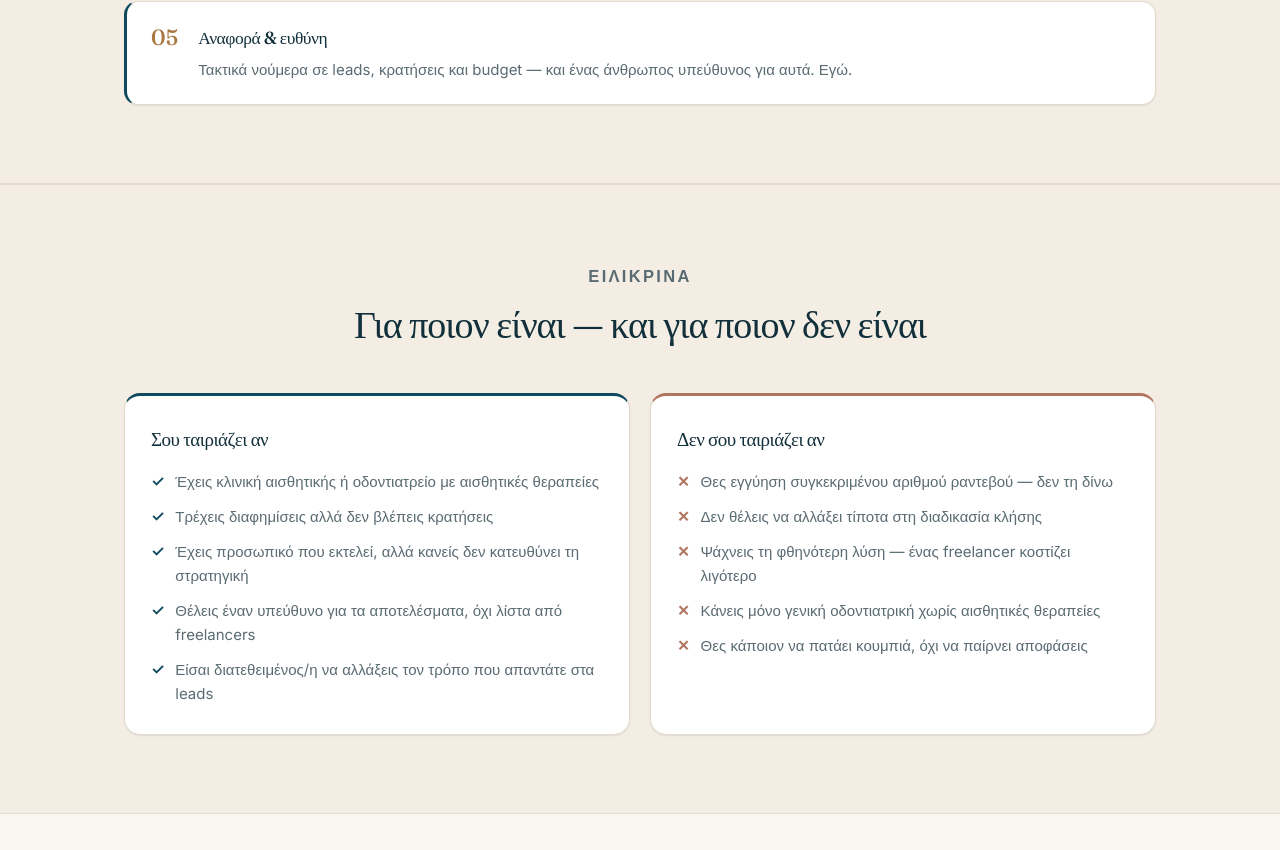
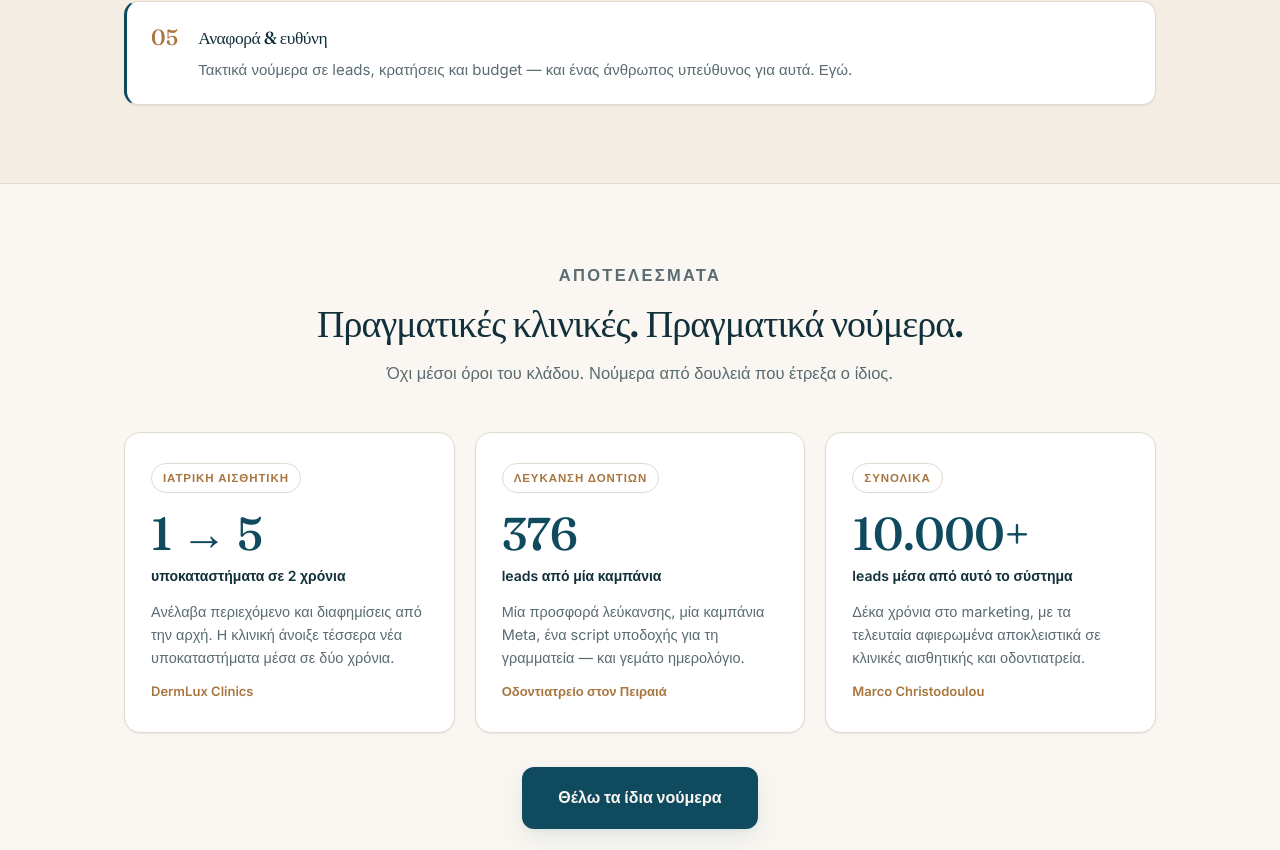
Before and after one commit to medaestheticbookings/aesthetics-pipeline, a plain HTML site: page index.html in a window 1280 px wide. Shown: the part 5010-5860 px from the top of the page. Drawn offline with Linux system fonts and the light colour scheme.

Commit message:
Add results row with real campaign numbers
restaurantmarketing.gr carries proof between the offer and the close; this
page went straight from the five steps to fit/not-fit with nothing in
between. Adds one section in that slot using Marco's own figures — no
borrowed claims, no testimonials.

Cards: DermLux 1 to 5 branches, the Piraeus whitening campaign at 376 leads
(first time that result appears on the site, and the only proof aimed at the
dental audience), and the 10.000+ lifetime total.

Co-Authored-By: Claude Opus 5 <noreply@anthropic.com>
Claude-Session: https://claude.ai/code/session_01DxzDkAczzaVN5NjAz7nssF

```diff
--- a/index.html
+++ b/index.html
@@ -274,6 +274,20 @@
   .who li{font-size:14.5px;color:var(--ink-soft);padding-left:22px;position:relative;}
   .who li::before{content:"\2713";position:absolute;left:0;color:var(--brass);font-weight:700;}
   .mid-cta{text-align:center;margin-top:34px;}
+
+  /* results row */
+  .res-grid{display:grid;grid-template-columns:repeat(3,1fr);gap:20px;}
+  @media (max-width:860px){.res-grid{grid-template-columns:1fr;}}
+  .res{background:var(--card);border:1px solid var(--line);border-radius:var(--radius);
+    padding:30px 26px;display:flex;flex-direction:column;box-shadow:var(--shadow-sm);}
+  .res .rtag{display:inline-block;align-self:flex-start;font-size:11.5px;letter-spacing:.08em;
+    text-transform:uppercase;font-weight:700;color:var(--brass);border:1px solid var(--line);
+    border-radius:999px;padding:5px 11px;margin-bottom:18px;}
+  .res .rfig{font-family:'Fraunces',serif;font-size:46px;line-height:1;color:var(--teal);
+    margin-bottom:8px;letter-spacing:-.01em;}
+  .res .rlab{font-size:14px;font-weight:600;color:var(--ink);margin-bottom:12px;}
+  .res .rctx{font-size:14.5px;color:var(--ink-soft);margin-top:auto;}
+  .res .rwho{display:block;margin-top:12px;font-size:13px;font-weight:600;color:var(--brass);}
 </style>
 
 <!-- Meta Pixel — consent-gated. Loads only after «Αποδοχή». PIXEL_ID="" turns it off. -->
@@ -474,6 +488,41 @@ try{ if(localStorage.getItem('map_consent') === 'yes') window.loadPixel(); }catc
       <div class="step"><div class="n">04</div><div><h3>Εβδομαδιαία διαχείριση</h3><p>Συνεχής κατεύθυνση διαφημίσεων, περιεχομένου και follow-up, με board ώστε τίποτα να μη μένει χωρίς παρακολούθηση.</p></div></div>
       <div class="step"><div class="n">05</div><div><h3>Αναφορά &amp; ευθύνη</h3><p>Τακτικά νούμερα σε leads, κρατήσεις και budget — και ένας άνθρωπος υπεύθυνος για αυτά. Εγώ.</p></div></div>
     </div>
+  </div>
+</section>
+
+<section>
+  <div class="wrap">
+    <div class="sec-head">
+      <p class="eyebrow">Αποτελέσματα</p>
+      <h2>Πραγματικές κλινικές. Πραγματικά νούμερα.</h2>
+      <p>Όχι μέσοι όροι του κλάδου. Νούμερα από δουλειά που έτρεξα ο ίδιος.</p>
+    </div>
+    <!-- ΝΟΥΜΕΡΑ: άλλαξε ελεύθερα τα .rfig / .rlab / .rctx / .rwho -->
+    <div class="res-grid">
+      <div class="res">
+        <span class="rtag">Ιατρική αισθητική</span>
+        <div class="rfig">1 &rarr; 5</div>
+        <div class="rlab">υποκαταστήματα σε 2 χρόνια</div>
+        <p class="rctx">Ανέλαβα περιεχόμενο και διαφημίσεις από την αρχή. Η κλινική άνοιξε τέσσερα νέα υποκαταστήματα μέσα σε δύο χρόνια.
+          <span class="rwho">DermLux Clinics</span></p>
+      </div>
+      <div class="res">
+        <span class="rtag">Λεύκανση δοντιών</span>
+        <div class="rfig">376</div>
+        <div class="rlab">leads από μία καμπάνια</div>
+        <p class="rctx">Μία προσφορά λεύκανσης, μία καμπάνια Meta, ένα script υποδοχής για τη γραμματεία &mdash; και γεμάτο ημερολόγιο.
+          <span class="rwho">Οδοντιατρείο στον Πειραιά</span></p>
+      </div>
+      <div class="res">
+        <span class="rtag">Συνολικά</span>
+        <div class="rfig">10.000+</div>
+        <div class="rlab">leads μέσα από αυτό το σύστημα</div>
+        <p class="rctx">Δέκα χρόνια στο marketing, με τα τελευταία αφιερωμένα αποκλειστικά σε κλινικές αισθητικής και οδοντιατρεία.
+          <span class="rwho">Marco Christodoulou</span></p>
+      </div>
+    </div>
+    <div class="mid-cta"><a href="#form" class="btn">Θέλω τα ίδια νούμερα</a></div>
   </div>
 </section>
 
```
